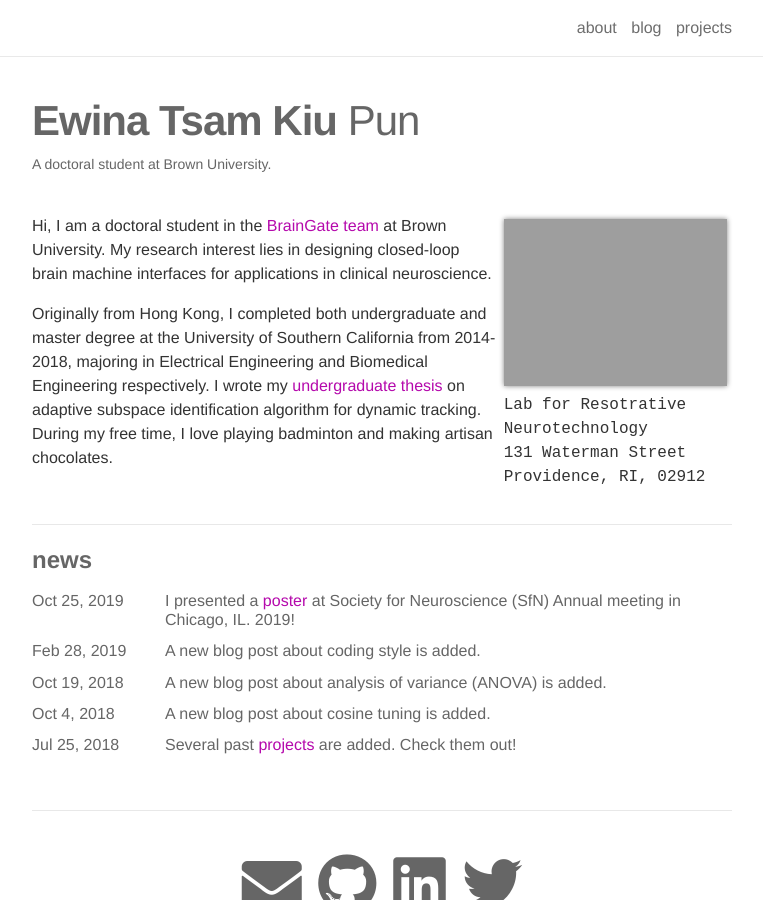
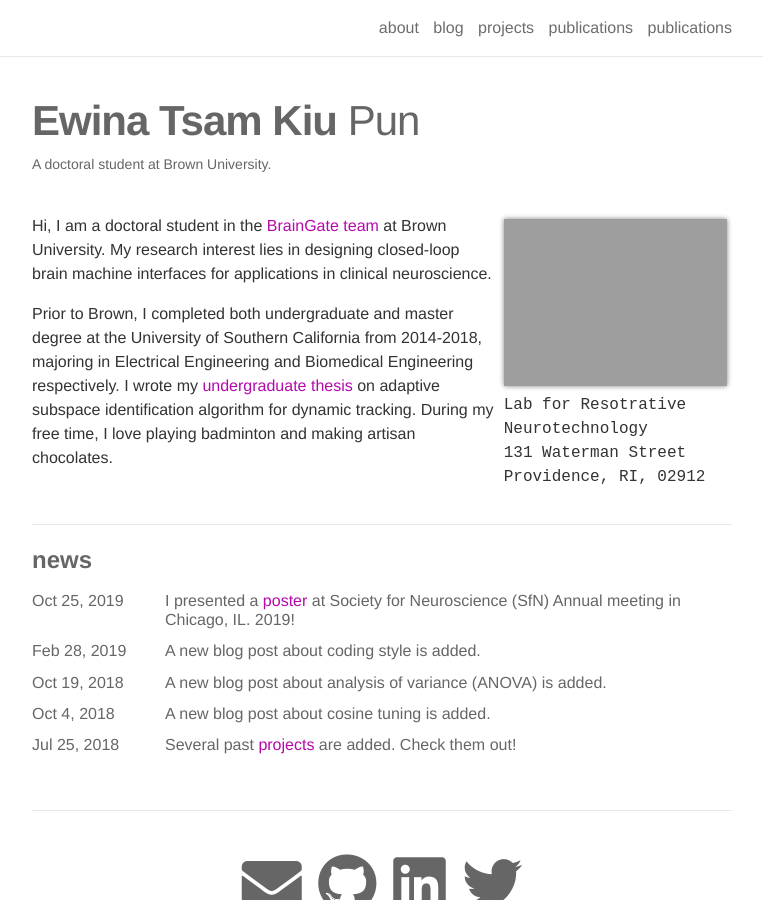
Before and after one commit to ewinapun/ewinapun.github.io, a Jekyll site: the page built from _pages/about.md, in a window 1280 px wide and 900 px high. Shown: the whole window, without its empty margins (258-1021 px from the left). Built offline with Jekyll 4.4.1, drawn with Linux system fonts in a browser that asks for light colours; nearby versions of some CDN libraries.

```diff
--- a/_includes/header.html
+++ b/_includes/header.html
@@ -37,6 +37,10 @@
           {% endif %}
         {% endfor %}
 
+        <!-- Publication -->
+        <a class="page-link" href="{{ '/publications/' | prepend: site.baseurl | prepend: site.url }}">publications</a>
+
+
         <!-- CV link -->
         <!-- <a class="page-link" href="{{ '/assets/pdf/CV.pdf' | prepend: site.baseurl | prepend: site.url }}">vitae</a> -->
 
--- a/_pages/about.md
+++ b/_pages/about.md
@@ -18,4 +18,4 @@
 
 Hi, I am a doctoral student in the <a href="https://www.braingate.org/">BrainGate team</a> at Brown University. My research interest lies in designing closed-loop brain machine interfaces for applications in clinical neuroscience.
 
-Originally from Hong Kong, I completed both undergraduate and master degree at the University of Southern California from 2014-2018, majoring in Electrical Engineering and Biomedical Engineering respectively. I wrote my <a href="http://ewinapun.tk/projects/2_project/">undergraduate thesis</a> on adaptive subspace identification algorithm for dynamic tracking. During my free time, I love playing badminton and making artisan chocolates.
+Prior to Brown, I completed both undergraduate and master degree at the University of Southern California from 2014-2018, majoring in Electrical Engineering and Biomedical Engineering respectively. I wrote my <a href="http://ewinapun.tk/projects/2_project/">undergraduate thesis</a> on adaptive subspace identification algorithm for dynamic tracking. During my free time, I love playing badminton and making artisan chocolates.
```
Also changed, not shown: _pages/publications.md (+2 -2 lines).
